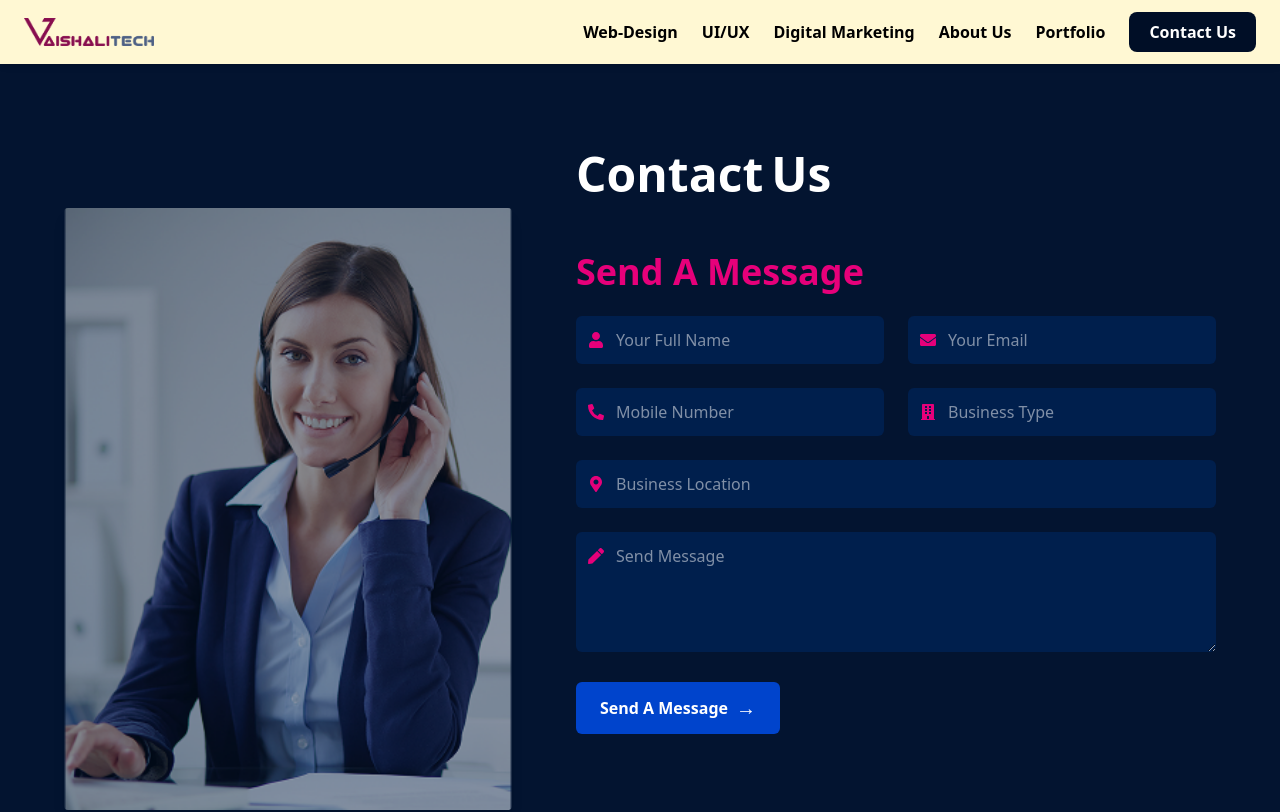
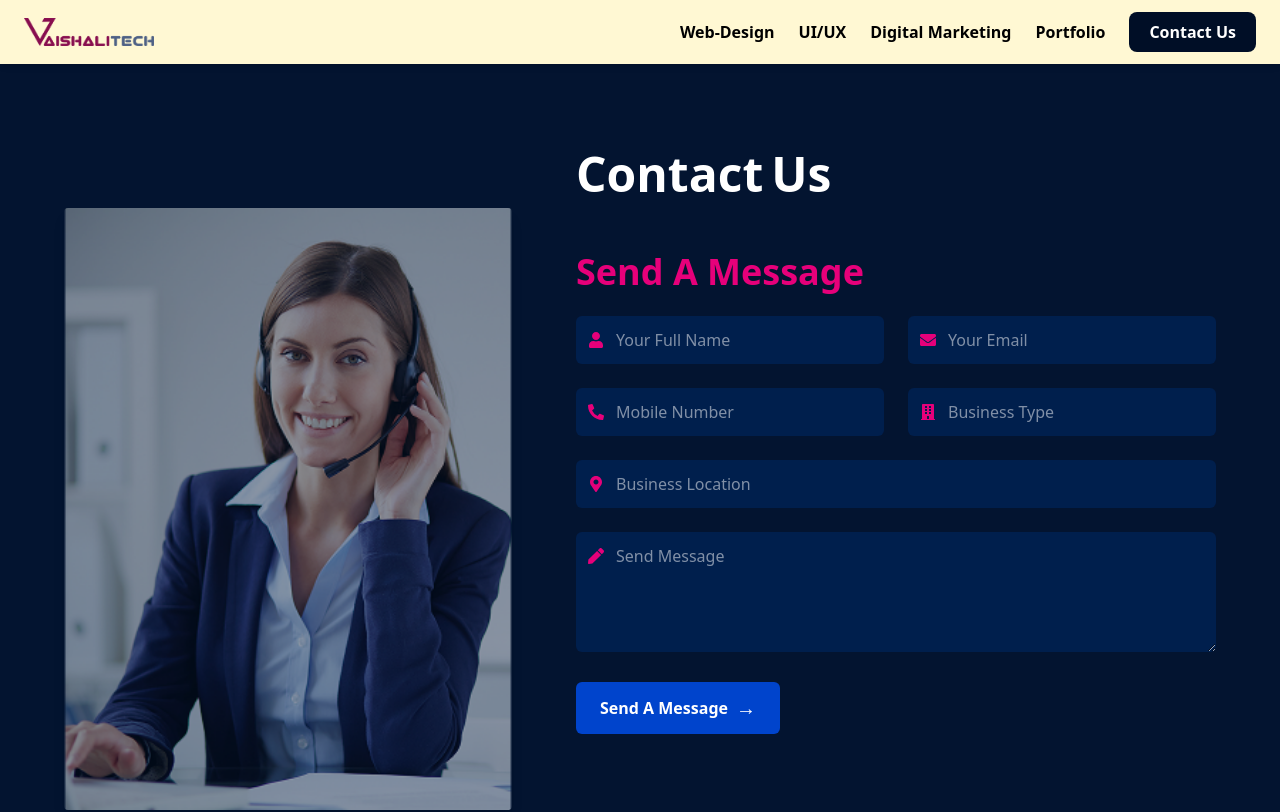
Before and after one commit to vaishalitech01/vaishalitech, a React (Vite) app in the folder frontend/: page /contact-us in a window 1280 px wide. Shown: the top 812 px of the page. Built offline with nearby package versions, Linux system fonts and the light colour scheme.

Commit message:
Update Navbar.jsx

```diff
--- a/frontend/src/components/common/Navbar.jsx
+++ b/frontend/src/components/common/Navbar.jsx
@@ -103,7 +103,7 @@ const Navbar = () => {
         </AnimatePresence>
       </li></Link>
 
-      <li className="hover:text-red-800 py-2"><Link to="/about-us">About Us</Link></li>
+      {/* <li className="hover:text-red-800 py-2"><Link to="/about-us">About Us</Link></li> */}
         <li className="hover:text-red-800 py-2"><Link to="/portfolio">Portfolio</Link></li>
 
       {/* <li><Link to="/contact-us"  className="bg-[#000E26] text-white px-5 py-2 rounded-lg block">Contact Us</Link></li> */}
```
